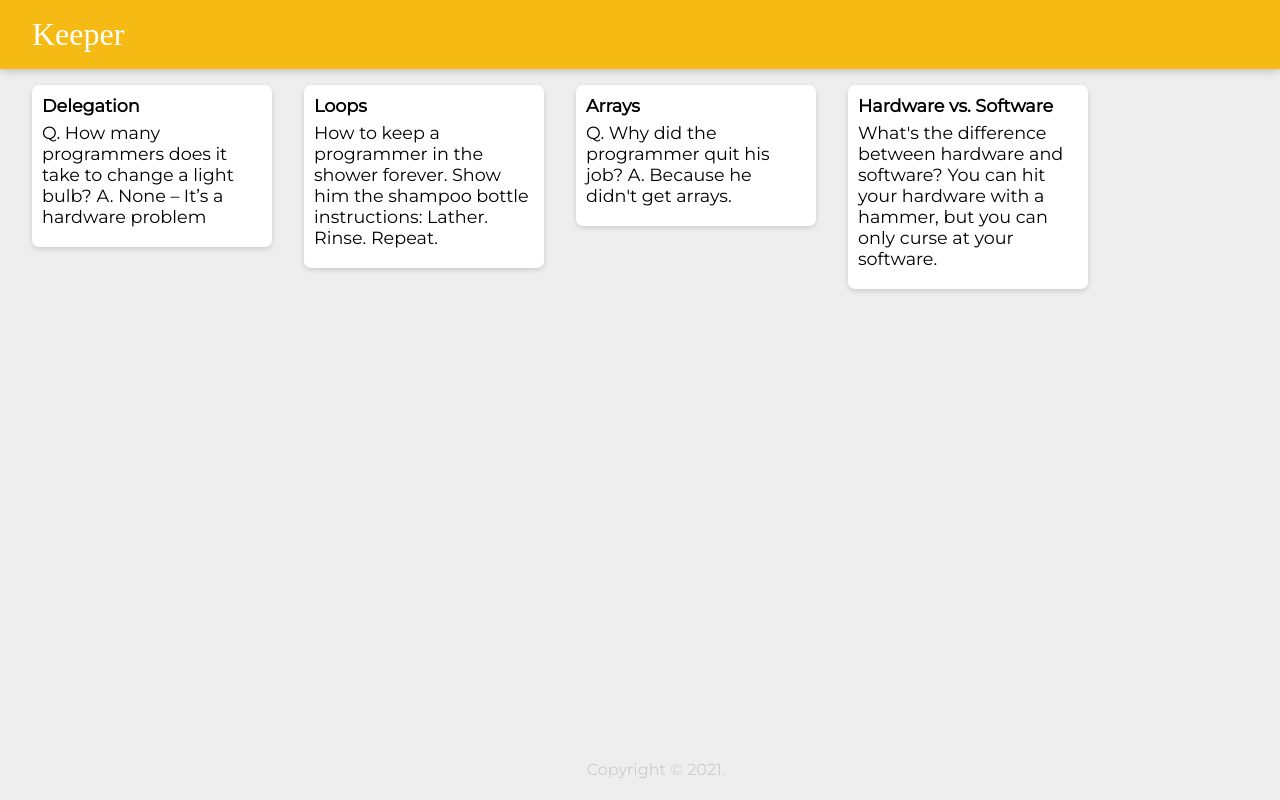
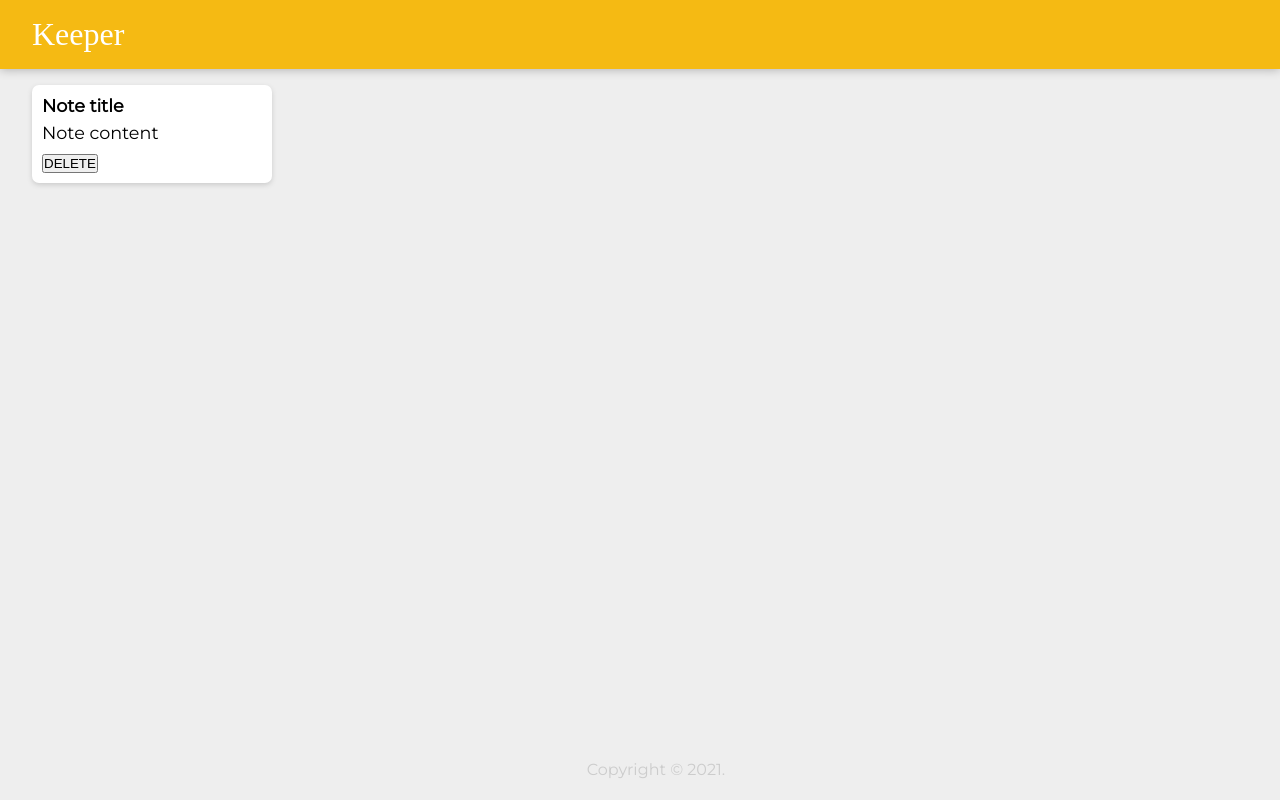
Before and after one commit to jai-jalah/keeper, a React (Create React App) app: page / in a window 1280 px wide. Built offline with nearby package versions, Linux system fonts and the light colour scheme; a web font is replaced by a local one.

Commit message:
Add CreateArea component

```diff
--- a/src/components/App.js
+++ b/src/components/App.js
@@ -2,19 +2,13 @@
 import Header from './Header';
 import Footer from './Footer';
 import Note from './Note';
-import notes from '../notes';
+
 
 function App() {
   return (
     <div>
       <Header />
-      {notes.map((noteItem) => (
-        <Note
-          key={noteItem.key}
-          title={noteItem.title}
-          content={noteItem.content}
-        />
-      ))}
+      <Note key={1} title="Note title" content="Note content" />
       <Footer />
     </div>
   );
--- a/src/components/Note.js
+++ b/src/components/Note.js
@@ -5,6 +5,7 @@
     <div className='note'>
       <h1>{props.title}</h1>
       <p>{props.content}</p>
+      <button>DELETE</button>
     </div>
   );
 }
--- a/src/notes.js
+++ /dev/null
@@ -1,28 +0,0 @@
-const notes = [
-  {
-    key: 1,
-    title: "Delegation",
-    content:
-      "Q. How many programmers does it take to change a light bulb? A. None – It’s a hardware problem"
-  },
-  {
-    key: 2,
-    title: "Loops",
-    content:
-      "How to keep a programmer in the shower forever. Show him the shampoo bottle instructions: Lather. Rinse. Repeat."
-  },
-  {
-    key: 3,
-    title: "Arrays",
-    content:
-      "Q. Why did the programmer quit his job? A. Because he didn't get arrays."
-  },
-  {
-    key: 4,
-    title: "Hardware vs. Software",
-    content:
-      "What's the difference between hardware and software? You can hit your hardware with a hammer, but you can only curse at your software."
-  }
-];
-
-export default notes;
```
Also changed, not shown: src/components/CreateArea.jsx (added, +15 -0 lines).
